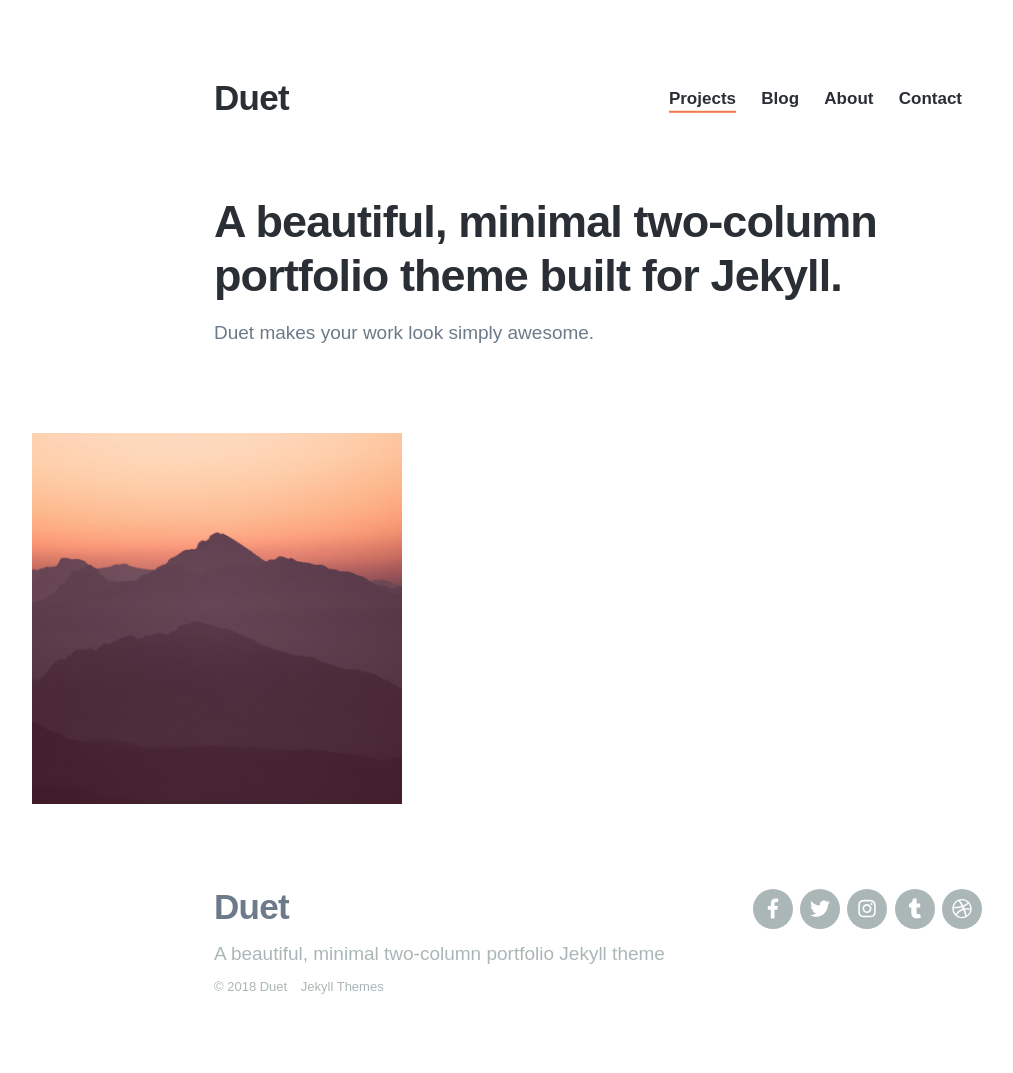
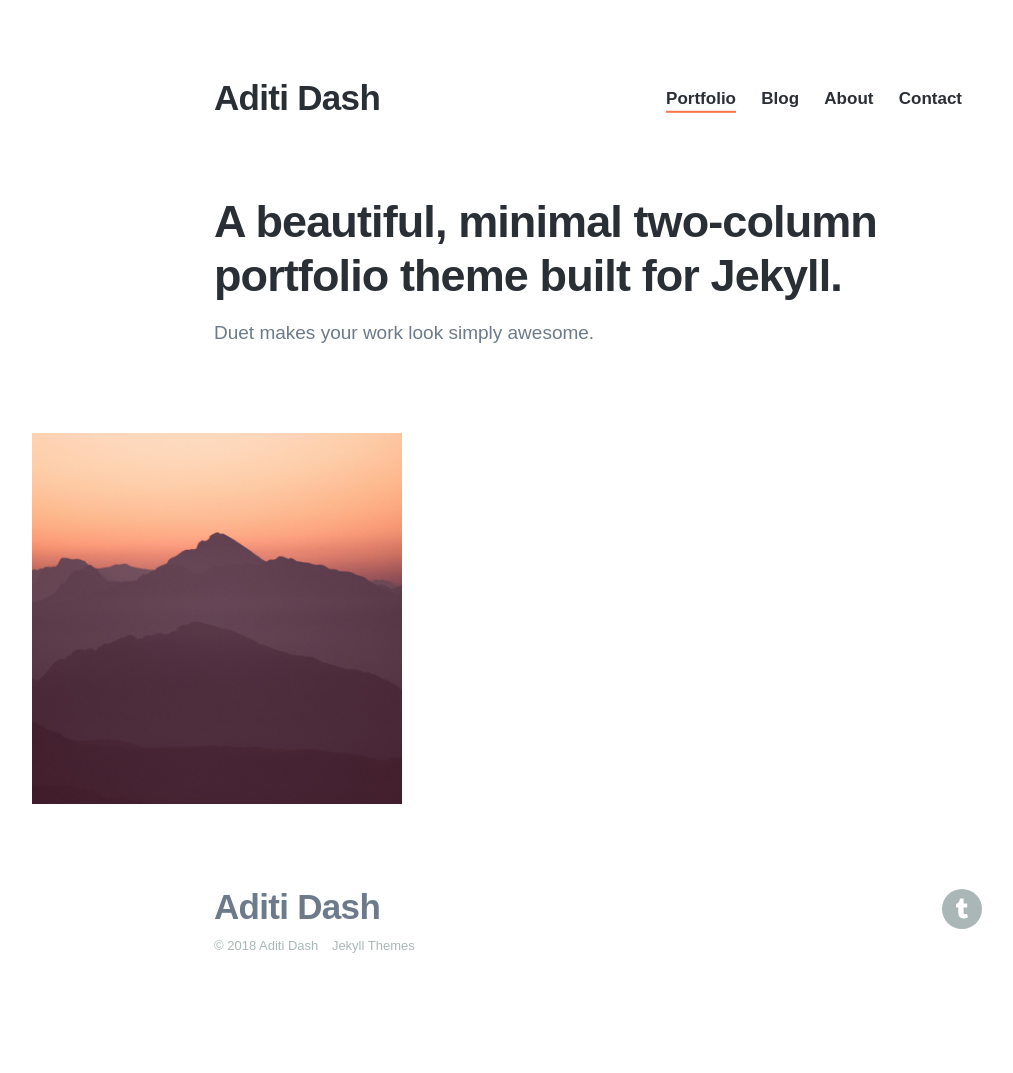
Before and after one commit to pointik/izayoix.github.io, a Jekyll site: the page built from index.html, in a window 1280 px wide. Shown: the whole page, without its empty margins (42-1055 px from the left). Built offline with Jekyll 4.4.1, drawn with Linux system fonts in a browser that asks for light colours; nearby versions of some CDN libraries; some web fonts are replaced; after the commit the page ends 1032 px from its top, so only the background shows below that.

Commit message:
Update settings.yml
Minor changes to settings.yml

```diff
--- a/_data/settings.yml
+++ b/_data/settings.yml
@@ -1,5 +1,5 @@
 basic_settings:
-  site_title: Duet
+  site_title: Aditi Dash
   favicon_image: /images/favicon.png
 
 header_settings:
@@ -8,7 +8,7 @@ header_settings:
 
 menu_settings:
   menu_items:
-    - title: 'Projects'
+    - title: 'Portfolio'
       url: '/'
     - title: 'Blog'
       url: '/blog/'
@@ -20,7 +20,7 @@ menu_settings:
 footer_settings:
   logo_image:
   logo_width: 200
-  footer_tagline: A beautiful, minimal two-column portfolio Jekyll theme
+  footer_tagline:
 
 grid_settings:
   overlay_opacity: 0.8
@@ -33,9 +33,9 @@ contact_settings:
   send_button_text: 'Send Message'
 
 social_settings:
-  facebook_url: 'https://www.facebook.com/jekyllthemes/'
-  twitter_url: 'https://twitter.com/jekyllthemesio'
-  instagram_url: 'http://instagram.com'
+  facebook_url: ''
+  twitter_url: ''
+  instagram_url: ''
   snapchat_url: ''
   youtube_url: ''
   google-plus_url: ''
@@ -47,7 +47,7 @@ social_settings:
   apple_url: ''
   android_url: ''
   tumblr_url: 'http://tumblr.com'
-  dribbble_url: 'http://dribbble.com'
+  dribbble_url: ''
   behance_url: ''
   deviantart_url: ''
   github_url: ''
```
